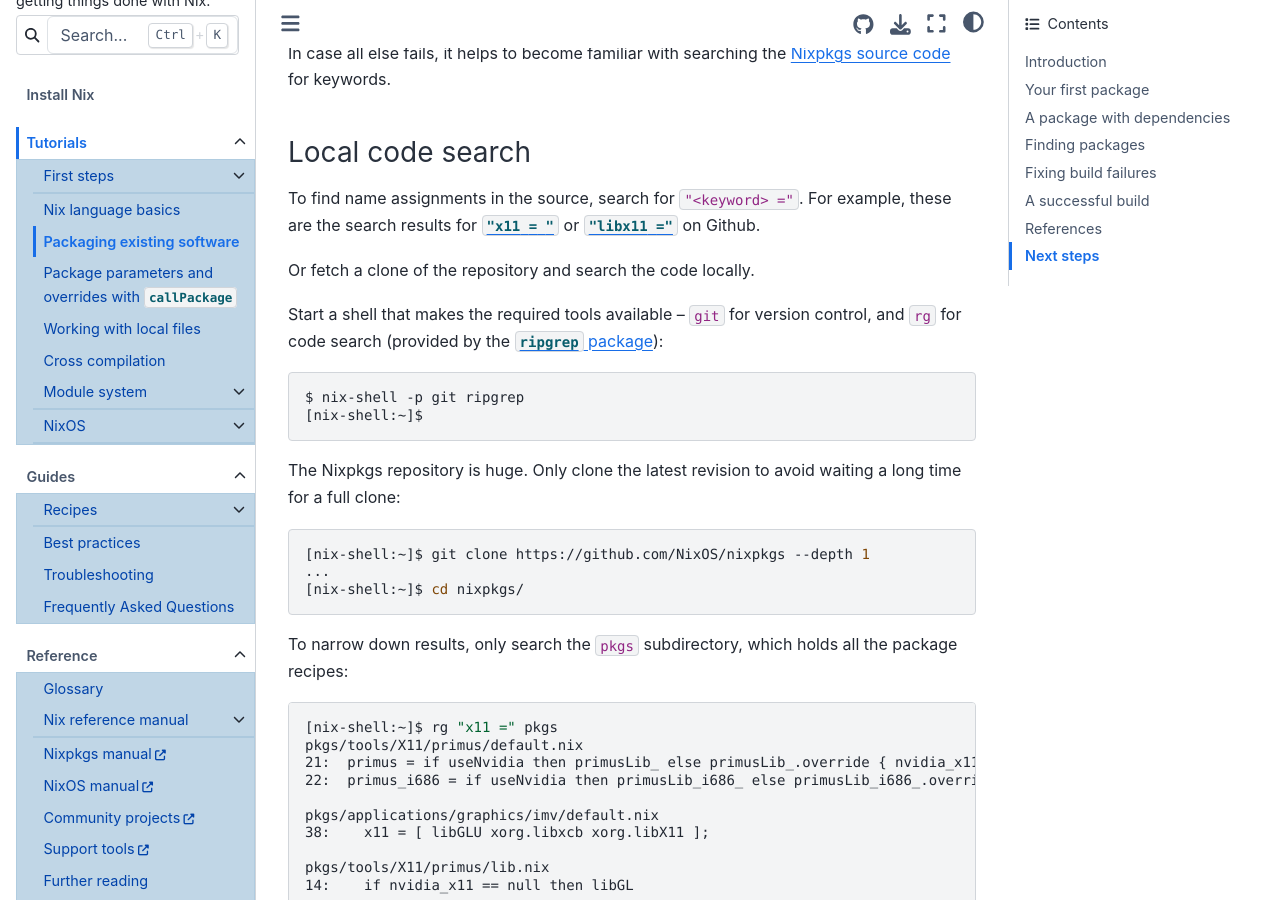
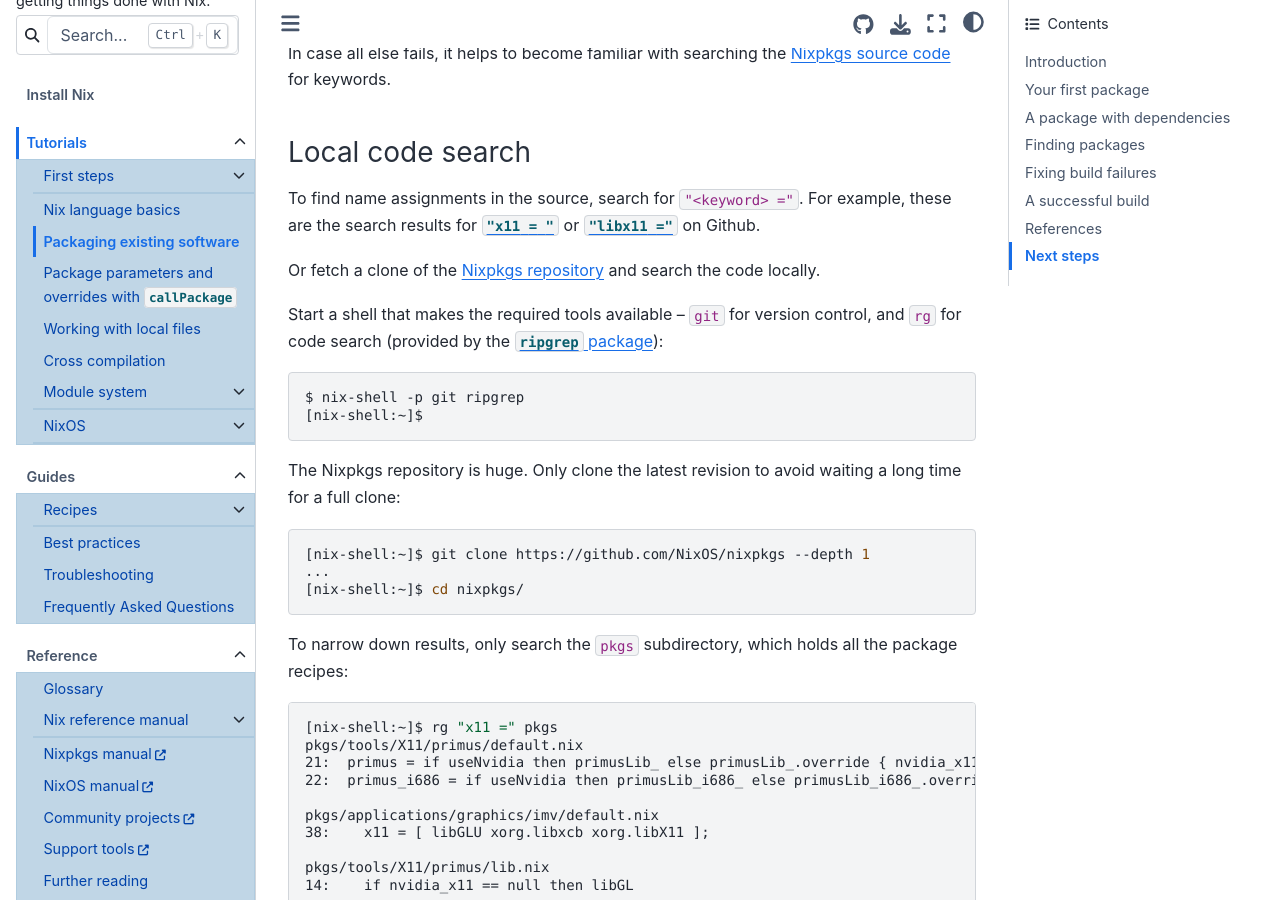
Before and after one commit to NixOS/nix.dev, a Sphinx documentation site: the page built from source/tutorials/packaging-existing-software.md, in a window 1280 px wide and 900 px high, scrolled down 10046 px. Built offline with Sphinx 7.4.7 and the Sphinx Book theme 1.1.4, drawn with Linux system fonts in a browser that asks for light colours.

Commit message:
Clarify which repository is being referred to by making it a link

````diff
--- a/source/tutorials/packaging-existing-software.md
+++ b/source/tutorials/packaging-existing-software.md
@@ -444,7 +444,7 @@
 To find name assignments in the source, search for `"<keyword> ="`.
 For example, these are the search results for [`"x11 = "`](https://github.com/search?q=repo%3ANixOS%2Fnixpkgs+%22x11+%3D%22&type=code) or [`"libx11 ="`](https://github.com/search?q=repo%3ANixOS%2Fnixpkgs+%22libx11+%3D%22&type=code) on Github.
 
-Or fetch a clone of the repository and search the code locally.
+Or fetch a clone of the [Nixpkgs repository](https://github.com/nixos/nixpkgs) and search the code locally.
 
 Start a shell that makes the required tools available – `git` for version control, and `rg` for code search (provided by the [`ripgrep` package](https://search.nixos.org/packages?show=ripgrep)):
 ```console
````
